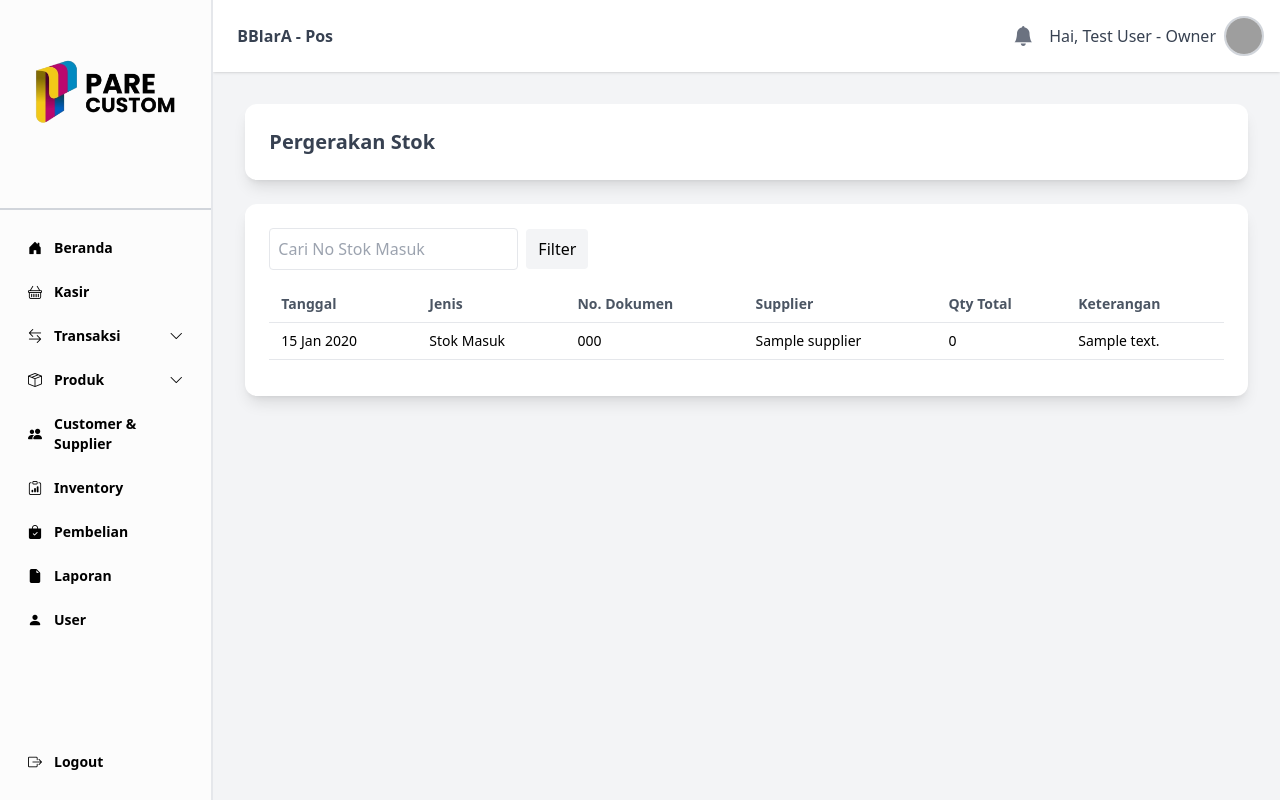
After one commit to Rzkyjlnsyh/pos-inventory, a Laravel app: page /owner/inventory/movements in a window 1280 px wide. The commit adds this page. Run offline with Laravel 12, Linux system fonts and the light colour scheme; a user stored in the database is signed in; data comes from the database, SQL or seed files in the repository; tables that the repository leaves empty hold one stand-in row (values such as "Sample post"); data that the repository does not hold is empty; some libraries are stand-ins or nearby versions; grey boxes are pictures that could not be loaded.

Commit message:
Add stock movement and opname pages to inventory section
Co-authored-by: suryasadewa2904 <suryasadewa2904@gmail.com>

```diff
--- /dev/null
+++ b/app/Http/Controllers/Owner/StockMovementController.php
@@ -0,0 +1,22 @@
+<?php
+
+namespace App\Http\Controllers\Owner;
+
+use App\Http\Controllers\Controller;
+use App\Models\StockIn;
+use Illuminate\Http\Request;
+use Illuminate\View\View;
+
+class StockMovementController extends Controller
+{
+    public function index(Request $request): View
+    {
+        $q = $request->get('q');
+        $stockIns = StockIn::with(['items','supplier','receiver','purchaseOrder'])
+            ->when($q, fn($query) => $query->where('stock_in_number','like',"%$q%"))
+            ->orderByDesc('id')
+            ->paginate(15);
+
+        return view('owner.inventory.movements.index', compact('stockIns','q'));
+    }
+}
--- /dev/null
+++ b/resources/views/owner/inventory/movements/index.blade.php
@@ -0,0 +1,73 @@
+<!DOCTYPE html>
+<html lang="en">
+  <head>
+    <meta charset="UTF-8" />
+    <meta name="viewport" content="width=device-width, initial-scale=1.0" />
+    <title>Pergerakan Stok - Bblara</title>
+    <script src="https://cdn.tailwindcss.com"></script>
+    <link rel="stylesheet" href="https://cdn.jsdelivr.net/npm/bootstrap-icons@1.8.0/font/bootstrap-icons.css" />
+    <link href="https://fonts.googleapis.com/css2?family=Raleway:wght@400;600&display=swap" rel="stylesheet">
+  </head>
+  <body class="bg-gray-100">
+    <div class="flex">
+      <button class="fixed text-white text-3xl top-5 left-4 p-2 rounded-md bg-gray-700 lg:hidden focus:outline-none z-50" onclick="toggleSidebar()">
+        <i class="bi bi-list"></i>
+      </button>
+
+      <x-navbar-owner></x-navbar-owner>
+
+      <div class="flex-1 lg:w-5/6">
+        <x-navbar-top-owner></x-navbar-top-owner>
+
+        <div class="p-4 lg:p-8">
+          <div class="bg-white p-6 rounded-xl shadow-lg mb-6">
+            <div class="flex items-center justify-between">
+              <h2 class="text-xl font-semibold text-gray-700">Pergerakan Stok</h2>
+            </div>
+          </div>
+
+          <div class="bg-white p-6 rounded-xl shadow-lg">
+            <form method="GET" class="flex items-center space-x-2 mb-4">
+              <input type="text" name="q" value="{{ $q }}" placeholder="Cari No Stok Masuk" class="border rounded p-2 text-gray-900" />
+              <button class="bg-gray-100 px-3 py-2 rounded">Filter</button>
+            </form>
+
+            <div class="overflow-x-auto">
+              <table class="min-w-full text-left text-sm">
+                <thead>
+                  <tr class="border-b text-gray-600">
+                    <th class="px-3 py-2">Tanggal</th>
+                    <th class="px-3 py-2">Jenis</th>
+                    <th class="px-3 py-2">No. Dokumen</th>
+                    <th class="px-3 py-2">Supplier</th>
+                    <th class="px-3 py-2">Qty Total</th>
+                    <th class="px-3 py-2">Keterangan</th>
+                  </tr>
+                </thead>
+                <tbody>
+                  @foreach($stockIns as $s)
+                  <tr class="border-b">
+                    <td class="px-3 py-2">{{ \Carbon\Carbon::parse($s->received_date)->format('d M Y') }}</td>
+                    <td class="px-3 py-2">Stok Masuk</td>
+                    <td class="px-3 py-2">{{ $s->stock_in_number }}</td>
+                    <td class="px-3 py-2">{{ $s->supplier?->name }}</td>
+                    <td class="px-3 py-2">{{ $s->items->sum('qty') }}</td>
+                    <td class="px-3 py-2">{{ $s->notes }}</td>
+                  </tr>
+                  @endforeach
+                </tbody>
+              </table>
+            </div>
+
+            <div class="mt-3">{{ $stockIns->withQueryString()->links() }}</div>
+          </div>
+        </div>
+      </div>
+    </div>
+
+    <script>
+      function toggleSidebar(){ const el=document.getElementById('sidebar'); if(!el) return; el.classList.toggle('-translate-x-full'); }
+      function toggleDropdown(btn){ const menu=btn.nextElementSibling; if(!menu) return; if(menu.style.maxHeight&&menu.style.maxHeight!=='0px'){ menu.style.maxHeight='0px'; btn.querySelector('i.bi-chevron-down')?.classList.remove('rotate-180'); } else { menu.style.maxHeight=menu.scrollHeight+'px'; btn.querySelector('i.bi-chevron-down')?.classList.add('rotate-180'); } }
+    </script>
+  </body>
+</html>
--- a/routes/web.php
+++ b/routes/web.php
@@ -141,9 +141,11 @@ Route::middleware(['auth', 'owner'])->prefix('owner')->name('owner.')->group(fun
     Route::post('purchases/{purchase}/approve', [\App\Http\Controllers\Owner\PurchaseOrderController::class, 'approve'])->name('purchases.approve');
     Route::post('purchases/{purchase}/receive', [\App\Http\Controllers\Owner\PurchaseOrderController::class, 'receive'])->name('purchases.receive');
 
-    // Inventory - Tabs page and Stock In
+    // Inventory - Tabs page and subpages
     Route::view('inventory', 'owner.inventory.index')->name('inventory.index');
     Route::get('inventory/stock-ins', [\App\Http\Controllers\Owner\StockInController::class, 'index'])->name('inventory.stock-ins.index');
+    Route::get('inventory/opname', [\App\Http\Controllers\Owner\StockOpnameController::class, 'index'])->name('inventory.opname.index');
+    Route::get('inventory/movements', [\App\Http\Controllers\Owner\StockMovementController::class, 'index'])->name('inventory.movements.index');
 
     // Notifications
     Route::resource('notification', NotificationOwnerController::class);
```
Also changed, not shown: app/Http/Controllers/Owner/StockOpnameController.php (added, +16 -0 lines), resources/views/owner/inventory/index.blade.php (+4 -4 lines), resources/views/owner/inventory/opname/index.blade.php (added, +41 -0 lines).
